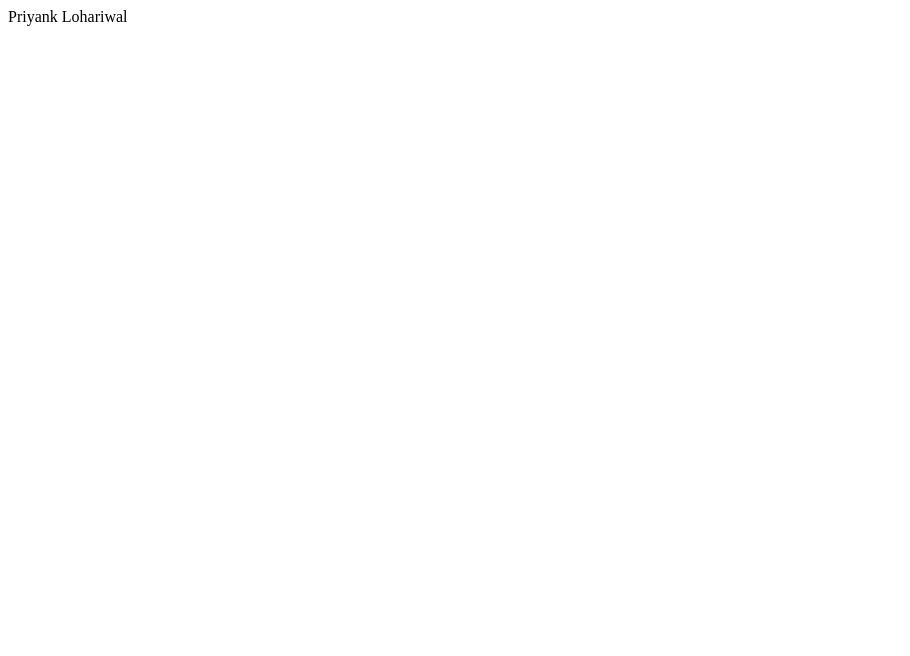
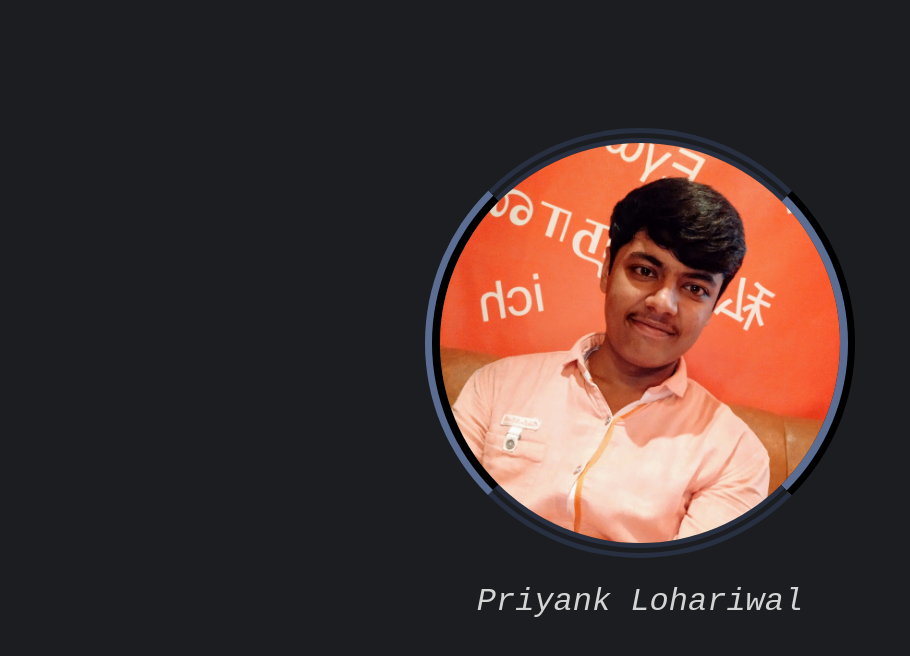
Before and after one commit to priyank23/priyank23.github.io, a plain HTML site: page index.html in a window 1280 px wide. Shown: the whole page, without its empty margins (0-910 px from the left). Drawn offline with nearby package versions, Linux system fonts and the light colour scheme.

Commit message:
Image and name inserted

```diff
--- a/index.html
+++ b/index.html
@@ -7,7 +7,50 @@
     <title>Priyank Lohariwal</title>
 </head>
 
+<style>
+    html {
+        scroll-behavior: smooth;
+    }
+    img {
+        border: #282f40;
+        border-width: 15px;
+        border-style: double ridge;
+        margin-top: 10%;
+        border-radius: 50%;
+        max-width: 50%;
+        max-height: 50%;
+    }
+    h1 {
+        font-family:'Courier New', Courier, monospace;
+        font-variant:normal;
+        font-style: italic;
+        font-weight: 100;
+        color: #d4d4d4;
+    }
+    body {
+        background-color: #1c1d21;
+
+        padding: 0;
+        margin: 0;
+        height: 100%;
+        width: 100%;
+        text-align: center;
+    }
+</style>
+
+<script src="http://code.jquery.com/jquery-latest.js"></script>
+<script type="text/javascript" language="JavaScript">
+    function set_body_height() { // set body height = window height
+        $('body').height($(window).height());
+    }
+    $(document).ready(function() {
+        $(window).bind('resize', set_body_height);
+        set_body_height();
+    });
+</script>
+
 <body>
-    Priyank Lohariwal
+    <img src="img/my-img.jpg">
+    <h1>Priyank Lohariwal</h1>
 </body>
 </html>
```
Also changed, not shown: img/my-img.jpg (added).
